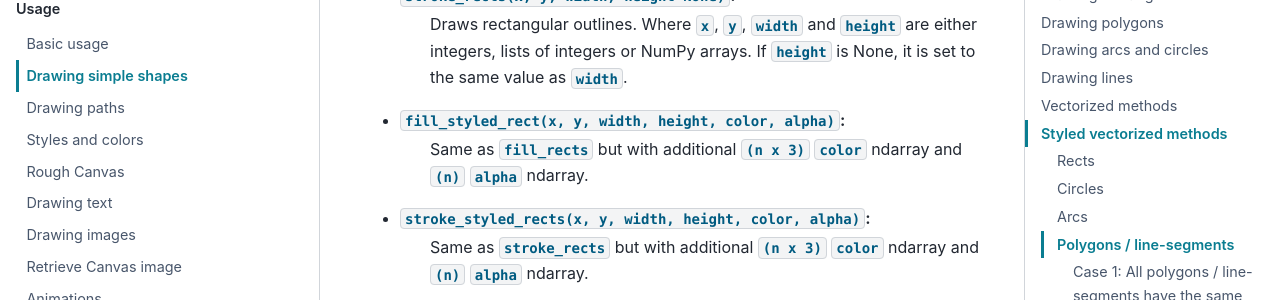
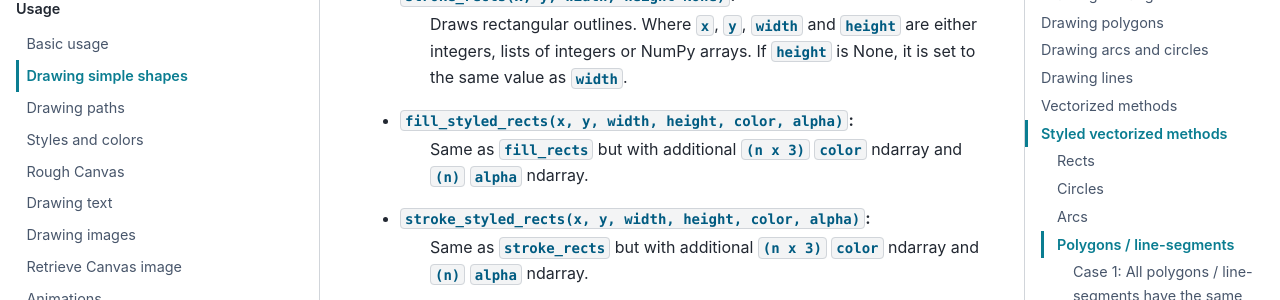
Before and after one commit to jupyter-widgets-contrib/ipycanvas, a Sphinx documentation site: the page built from docs/source/drawing_shapes.rst, in a window 1280 px wide and 900 px high, scrolled down 1469 px. Shown: the part 147-447 px from the top of the window. Built offline with Sphinx 7.4.7 and the PyData theme 0.15.4, drawn with Linux system fonts in a browser that asks for light colours; pages that are not in the unit, such as notebooks, are missing from menus.

Commit message:
Fix docs typo

```diff
--- a/docs/source/drawing_shapes.rst
+++ b/docs/source/drawing_shapes.rst
@@ -32,7 +32,7 @@ There are six methods that draw rectangles on the canvas:
 - ``stroke_rects(x, y, width, height=None)``:
     Draws rectangular outlines. Where ``x``, ``y``, ``width`` and ``height`` are either integers, lists of integers or NumPy arrays.
     If ``height`` is None, it is set to the same value as ``width``.
-- ``fill_styled_rect(x, y, width, height, color, alpha)``:
+- ``fill_styled_rects(x, y, width, height, color, alpha)``:
     Same as ``fill_rects``  but with additional ``(n x 3)`` ``color`` ndarray and ``(n)`` ``alpha`` ndarray.
 - ``stroke_styled_rects(x, y, width, height, color, alpha)``:
     Same as ``stroke_rects`` but with additional ``(n x 3)`` ``color`` ndarray and ``(n)`` ``alpha`` ndarray.
```
